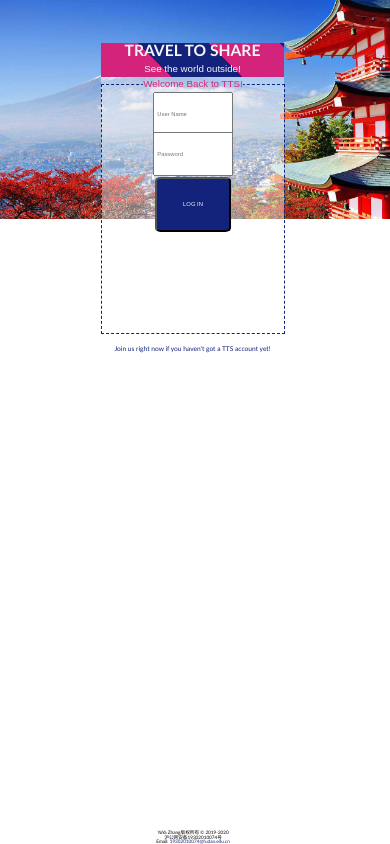
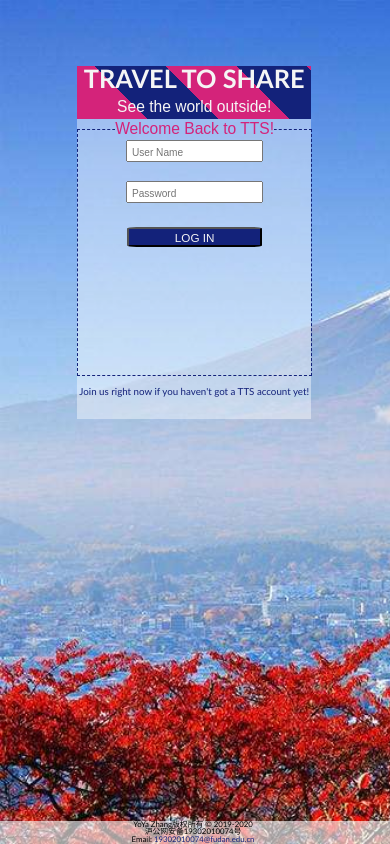
Before and after one commit to yoyazhang/My-Project1, a plain HTML site: page index.html in a window 390 px wide. Drawn offline with Linux system fonts and the light colour scheme.

Commit message:
change style

```diff
--- a/CSS/Browser.css
+++ b/CSS/Browser.css
@@ -35,12 +35,13 @@ aside li:last-of-type{
 div#FilterSearch{
     width: 100%;
     border: 0.06rem solid lightgrey;
+    box-shadow: 3px 3px 1px #c2c2c2;
     border-radius: 0.6rem;
     margin-bottom: 7%;
     white-space: nowrap;
 }
 input[type="text"]{
-    padding-left: 0.5%;
+    padding-left: 0.8%;
     font-size: 1.4vw;
     width: 69.5%;
     border-bottom-left-radius: 0.6rem;
@@ -55,18 +56,21 @@ input[type="submit"]{
 div#HotContent{
     width: 100%;
     border: 0.06rem solid lightgrey;
+    box-shadow: 3px 3px 1px #c2c2c2;
     border-radius: 0.6rem;
     margin-bottom: 7%;
 }
 div#HotCountry{
     width:100%;
     border: 0.06rem solid lightgrey;
+    box-shadow: 3px 3px 1px #c2c2c2;
     border-radius: 0.6rem;
     margin-bottom: 7%;
 }
 div#HotCity{
     width: 100%;
     border: 0.06rem solid lightgrey;
+    box-shadow: 3px 3px 1px #c2c2c2;
     border-radius: 0.6rem;
     margin-bottom: 7%;
 }
@@ -81,6 +85,7 @@ section.filter{
 fieldset{
     width: 100%;
     border: 0.06rem solid #d4237a;
+    box-shadow: 4px 4px 2px #c29dbb;
     border-radius: 0.6rem;
 }
 legend{
@@ -113,6 +118,7 @@ fieldset input[type="submit"]:hover{
 section.results{
     margin-bottom: 2%;
     border: 0.06rem solid #13227a;
+    box-shadow: 4px 4px 2px rgba(44, 50, 135, 0.62);
     border-radius: 0.6rem;
 }
 section.results table{
@@ -123,7 +129,7 @@ section.results tr{
     padding: 1%;
 }
 section.results td{
-    width: auto;
+    width: 20%;
     padding: 2%;
 }
 nav.pageNumber{
@@ -142,3 +148,29 @@ main nav img.icon{
     width: auto;
     max-width: 2%;
 }
+@media (max-width: 768px){
+    aside h2{
+        font-size: 2.6vw;
+    }
+    aside li{
+        font-size: 2.3vw;
+    }
+    input[type="text"]{
+        font-size: 1.8vw;
+    }
+    legend{
+        font-size: 3vw;
+    }
+    fieldset select{
+        font-size: 2.2vw;
+    }
+    fieldset input[type="submit"]{
+        font-size: 2.2vw;
+    }
+    nav.pageNumber{
+        font-size: 2.4vw;
+    }
+    main nav img.icon{
+        max-width: 2.5%;
+    }
+}
--- a/CSS/HeaderNavMainFooterPic.css
+++ b/CSS/HeaderNavMainFooterPic.css
@@ -6,11 +6,6 @@ body{
     width: 80%;
     margin-right: auto;
     margin-left: auto;
-}
-@media (max-width: 768px){
-    body{
-        width: 100%;
-    }
 }
 header{
     margin-right: auto;
@@ -30,32 +25,17 @@ div.title h1{
     padding-top: 4%;
     padding-left: 2%;
 }
-@media (max-width: 768px){
-    div.title h1{
-        font-size: 9vw;
-    }
-}
 div.slogan{
     display: inline;
     margin-left: 9%;
     font-size: 2.5vw;
     font-family: "Ink Free", sans-serif;
 }
-@media (max-width: 768px) {
-    div.slogan{
-        font-size: 2.8vw;
-    }
-}
 header nav{
     background-color: #e1e1e1;
     width: 100%;
     font-size: 2.5vw;
     overflow: hidden;
-}
-@media (max-width: 768px){
-    header nav{
-        font-size: 3.3vw;
-    }
 }
 a#currentPage{
     color: #d4237a;
@@ -84,12 +64,6 @@ li#theDoor:hover>ul{
     width: 11%;
     display: block;
 }
-@media (max-width: 768px){
-    li#theDoor:hover>ul{
-        width: 14%;
-        margin-left: 6%;
-    }
-}
 li#theDoor>ul>li{
     width: 100%;
     height: 30%;
@@ -100,11 +74,6 @@ li#theDoor>ul>li{
     border: solid #d12376;
     background-color: rgba(245, 245, 245, 0.57);
     vertical-align: bottom;
-}
-@media (max-width: 768px){
-    li#theDoor>ul>li{
-        font-size: 2.1vw;
-    }
 }
 li#theDoor>ul>li img.icon{
     width: auto;
@@ -143,3 +112,27 @@ img.normalPic{
     object-fit: cover;
     width: 100%;
 }
+@media (max-width: 768px){
+    body{
+        width: 100%;
+    }
+    div.title h1{
+        font-size: 9vw;
+    }
+    div.slogan{
+        font-size: 2.8vw;
+    }
+    header nav{
+        font-size: 3.3vw;
+    }
+    li#theDoor:hover>ul{
+        width: 14%;
+        margin-left: 6%;
+    }
+    li#theDoor>ul>li{
+        font-size: 2.1vw;
+    }
+    footer{
+        font-size: 1.6vw;
+    }
+}
--- a/CSS/LogIn.css
+++ b/CSS/LogIn.css
@@ -1,10 +1,10 @@
 html{
     background-image: url('../images/Background/indexBackground.jfif');
     background-repeat: no-repeat;
-    background-size: 100%;
+    background-size: cover;
     margin: 0;
-    width: 100%;
     height: 100%;
+    overflow: hidden;
 }
 body{
     padding-top: 11%;
@@ -62,8 +62,7 @@ fieldset div{
 }
 input[type="text"],input[type="password"]{
     width: 40%;
-    height: 100%;
-    font-size: 1.5vw;
+    font-size: 1.8vw;
     padding: 1%;
 }
 input[name="login"]{
@@ -72,12 +71,12 @@ input[name="login"]{
     color: whitesmoke;
     background-color: #13227a;
     border-radius: 7%;
-    width: 42%;
-    height: 23%;
-    font-size: 1.5vw;
+    width: 42.7%;
+    font-size: 1.7vw;
+    padding-top: 0.7%;
+    padding-bottom: 0.7%;
 }
 input[name="login"]:hover{
-    font-size: 1.6vw;
     background-color: #182fa7;
 }
 ::placeholder{
@@ -107,3 +106,43 @@ footer{
 footer div,footer address{
     margin-right: 1%;
 }
+@media (max-width: 768px){
+    body{
+        padding-top: 17%;
+        width: 60%;
+        max-width: 60%;
+    }
+    header{
+        margin-left: 33%;
+    }
+    h1.title{
+        font-size: 6.5vw;
+    }
+    div.slogan{
+        font-size: 4vw;
+    }
+    main{
+        margin-left: 33%;
+    }
+    legend{
+        font-size: 4vw;
+    }
+    input[type="text"],input[type="password"]{
+        width: 55%;
+        font-size: 3vw;
+        padding: 1%;
+    }
+    input[name="login"]{
+        width: 58%;
+        font-size: 3vw;
+    }
+    ::placeholder{
+        font-size: 2.6vw;
+    }
+    div.registerIntro{
+        font-size: 2.5vw;
+    }
+    footer{
+        font-size: 2vw;
+    }
+}
--- a/CSS/Registry.css
+++ b/CSS/Registry.css
@@ -8,10 +8,11 @@ body{
     height: 100%;
     max-width: 55%;
     width: 55%;
+    margin-left: auto;
+    margin-right: auto;
     font-family: Candara, sans-serif;
 }
 header{
-    margin-left: 41%;
     background-color: rgb(59, 59, 59);
     flex: 0 0 auto;
     width: 100%;
@@ -28,7 +29,6 @@ div.slogan{
     padding-bottom: 2%;
 }
 main{
-    margin-left: 41%;
     width: 100%;
     flex: 1 0 auto;
     padding-top: 2%;
@@ -100,7 +100,6 @@ input[name="registrySubmit"]:hover{
 }
 footer{
     flex: 0 0 auto;
-    margin-left: 41%;
     text-align: center;
     width: 100%;
     background-color: #cacaca;
@@ -112,3 +111,28 @@ footer div,footer address{
     display: inline;
     margin-right: 2%;
 }
+@media (max-width: 768px){
+    body{
+        max-width: 70%;
+        width: 70%;
+    }
+    header h1{
+        font-size: 7vw;
+        margin-bottom: 3%;
+    }
+    div.slogan{
+        font-size: 4vw;
+    }
+    main h2{
+        font-size: 4vw;
+    }
+    label{
+        font-size: 2.4vw;
+    }
+    input{
+        font-size: 2vw;
+    }
+    input[name="registrySubmit"]{
+        font-size: 2.4vw;
+    }
+}
--- a/CSS/Search.css
+++ b/CSS/Search.css
@@ -10,6 +10,7 @@ fieldset{
     margin-right: auto;
     width: 90%;
     border: #f0248d 0.06rem solid;
+    box-shadow: 4px 4px 2px #c29dbb;
     border-radius: 0.8rem;
     padding-bottom: 2%;
 }
@@ -34,21 +35,11 @@ label{
      margin-top: 2%;
      width: 100%;
 }
-@media (max-width: 768px){
-    label{
-        font-size: 2.4vw;
-    }
-}
 input[type="text"]{
     margin-top: 2%;
     width: 100%;
     font-size: 1.4vw;
     padding-left: 0.5%;
-}
-@media (max-width: 768px){
-    input[type="text"]{
-        font-size: 2.2vw;
-    }
 }
 textarea{
     margin-right: 0;
@@ -58,11 +49,6 @@ textarea{
     resize: none;
     font-size: 1.4vw;
     padding-left: 0.5%;
-}
-@media (max-width: 768px){
-    textarea{
-        font-size: 2.2vw;
-    }
 }
 input[type="submit"]{
     color: whitesmoke;
@@ -75,11 +61,6 @@ input[type="submit"]{
     float: right;
     margin-right: 4.3%;
     margin-top: 14.2%;
-}
-@media (max-width: 768px){
-    input[type="submit"]{
-        font-size: 2.4vw;
-    }
 }
 input[type="submit"]:hover{
     background-color: #e32485;
@@ -96,6 +77,7 @@ div.SearchPic{
     width: 100%;
     border-radius: 0.8rem;
     border: lightgrey 0.06rem solid;
+    box-shadow: 5px 5px 3px #a9a9a9;
 }
 div.SearchPic>figure>figcaption,div.SearchPic>figure>.PicWrapper{
     display: inline-block;
@@ -119,11 +101,6 @@ figcaption div.SearchPicTopic{
     margin-bottom: 2%;
     margin-top: 1%;
 }
-@media (max-width: 768px){
-    figcaption div.SearchPicTopic{
-        font-size: 4vw;
-    }
-}
 figcaption div.description{
     margin-top: 3%;
     margin-left: 2%;
@@ -138,6 +115,21 @@ figcaption div.description{
     font-size: 1.7vw;
 }
 @media (max-width: 768px){
+    label{
+        font-size: 2.4vw;
+    }
+    input[type="text"]{
+        font-size: 2.2vw;
+    }
+    textarea{
+        font-size: 2.2vw;
+    }
+    input[type="submit"]{
+        font-size: 2.4vw;
+    }
+    figcaption div.SearchPicTopic{
+        font-size: 4vw;
+    }
     figcaption div.description{
         -webkit-line-clamp: 3;
         font-size: 2.5vw;
--- a/CSS/upload.css
+++ b/CSS/upload.css
@@ -49,7 +49,7 @@ div.wrap:hover{
 .wrap span{
      color: whitesmoke;
      font-size: 1.7vw;
- }
+}
 input[type="file"]{
     position:absolute;
     top:0;
@@ -76,7 +76,6 @@ label,textarea{
 }
 input[type="text"]{
     width: 90%;
-    height: 30px;
     font-size: 1.6vw;
     padding-left: 0.5%;
     margin-top: 1%;
@@ -104,3 +103,23 @@ input[type="button"]{
 input[type="button"]:hover{
     background-color: #da2181;
 }
+@media (max-width: 768px){
+    legend{
+        font-size: 4vw;
+    }
+    .wrap span{
+        font-size: 2.5vw;
+    }
+    label{
+        font-size: 3vw;
+    }
+    input[type="text"]{
+        font-size: 2.6vw;
+    }
+    textarea{
+        font-size: 2.6vw;
+    }
+    input[type="button"]{
+        font-size: 2.5vw;
+    }
+}
```
Also changed, not shown: CSS/Favorites.css (+10 -13 lines), CSS/Home.css (+19 -26 lines), CSS/MyPhotos.css (+13 -16 lines), CSS/PicInformation.css (+17 -25 lines), CSS/pageNavFooter.css (+3 -5 lines), 1 other file.
